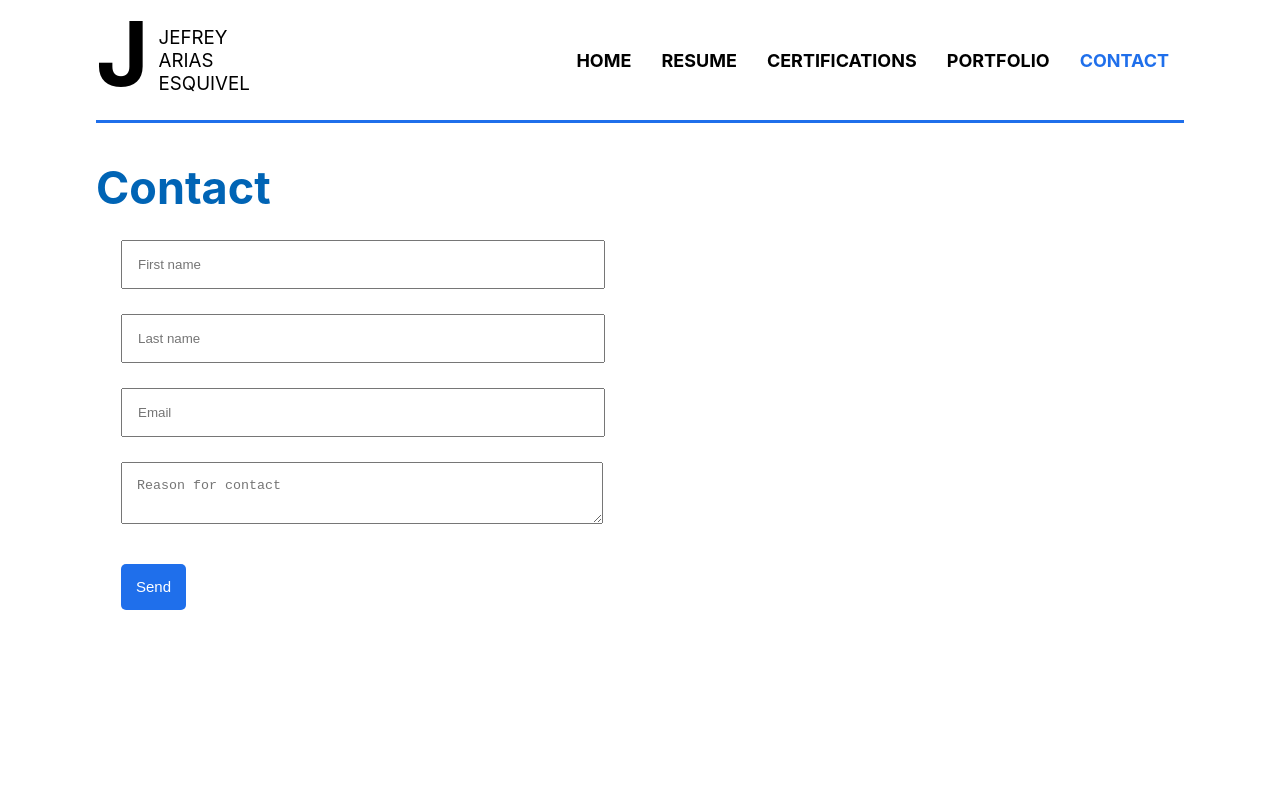
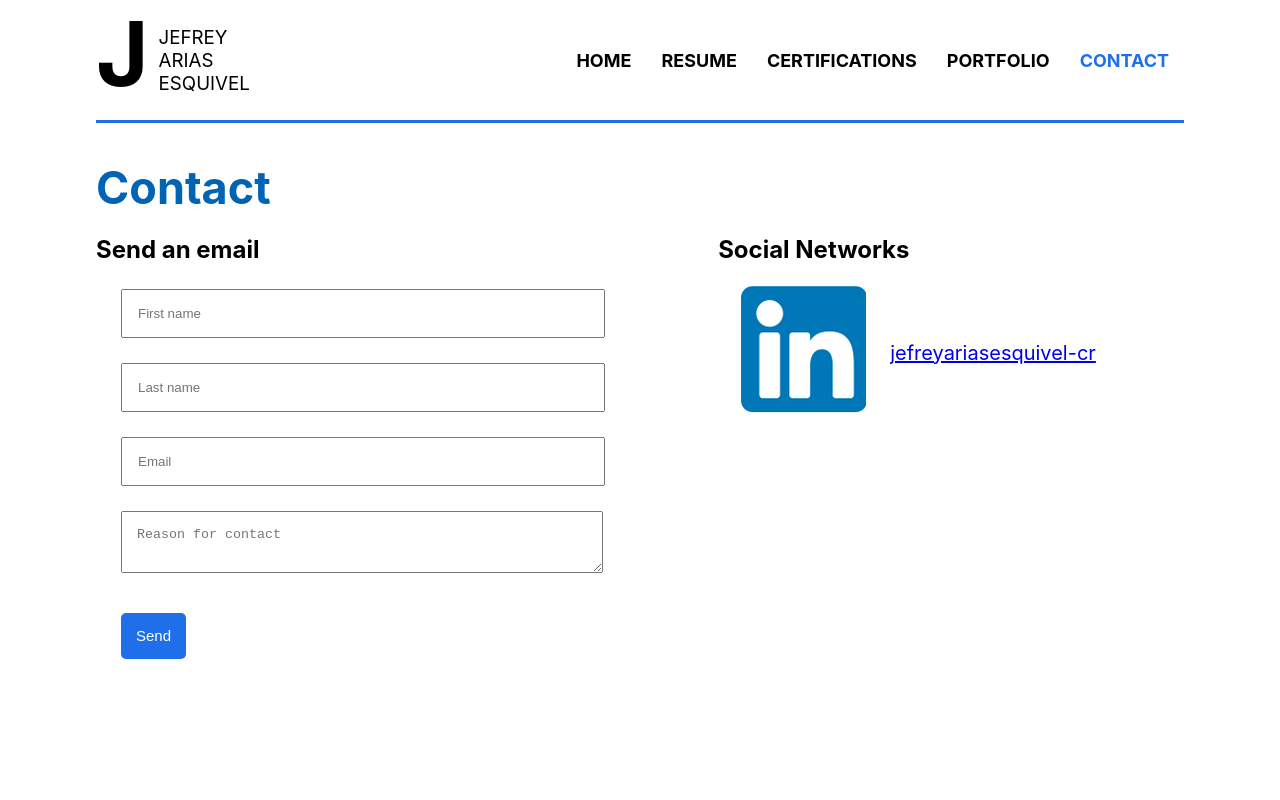
Before and after one commit to JefreyAE/Portfolio, a React (Create React App) app: page /contact in a window 1280 px wide. Shown: the top 800 px of the page. Built offline with nearby package versions, Linux system fonts and the light colour scheme.

Commit message:
Added social networks

```diff
--- a/src/components/Contact.js
+++ b/src/components/Contact.js
@@ -4,6 +4,9 @@ export const Contact = () => {
   return (
     <div className='page'>
       <h1 className='heading'>Contact</h1>
+        <div className='contact-container'>
+          <section className='contact-section'>
+          <h2>Send an email</h2>
             <form className='contact' action='mailto:jefariasj@gmail.com'>
               <input type='text' placeholder='First name'/>
               <input type='text' placeholder='Last name'/>
@@ -11,6 +14,14 @@ export const Contact = () => {
               <textarea placeholder='Reason for contact'></textarea>
               <input type='submit' value='Send' />
             </form>
+          </section>
+          <section className='contact-section'>
+            <h2>Social Networks</h2>
+            <div  className='social-net'>
+            <a href='https://www.linkedin.com/in/jefreyariasesquivel-cr/' target='_blank' rel='noreferrer'><img src='/images/linkedIn.png'/></a><a href='https://www.linkedin.com/in/jefreyariasesquivel-cr/' target='_blank' rel='noreferrer'>jefreyariasesquivel-cr</a>
+            </div>
+          </section>
+        </div>
     </div>
   )
 }
--- a/src/components/layout/Footer.js
+++ b/src/components/layout/Footer.js
@@ -3,7 +3,7 @@ import React from 'react'
 export const Footer = () => {
   return (
     <footer className='footer'>
-        Portafolio Jefrey Arias Esquivel &copy;
+        Portfolio Jefrey Arias Esquivel &copy;
     </footer>
   )
 }
--- a/src/index.css
+++ b/src/index.css
@@ -444,6 +444,25 @@ text-decoration: none;
   padding: 9px;
 }
 
+.contact-container{
+  display: flex;
+}
+
+.contact-section{
+  height: 132px;
+  flex-grow: 1;
+}
+
+.social-net{
+  display: flex;
+  align-items: center;
+}
+
+.social-net a{
+  margin-left: 20px;
+  font-size: 20px;
+}
+
 @keyframes glowing{
   0% {
     text-shadow: 2px 2px white;
```
Also changed, not shown: public/images/linkedIn.png (added). Lines whose indentation alone changed are shown as unchanged.
